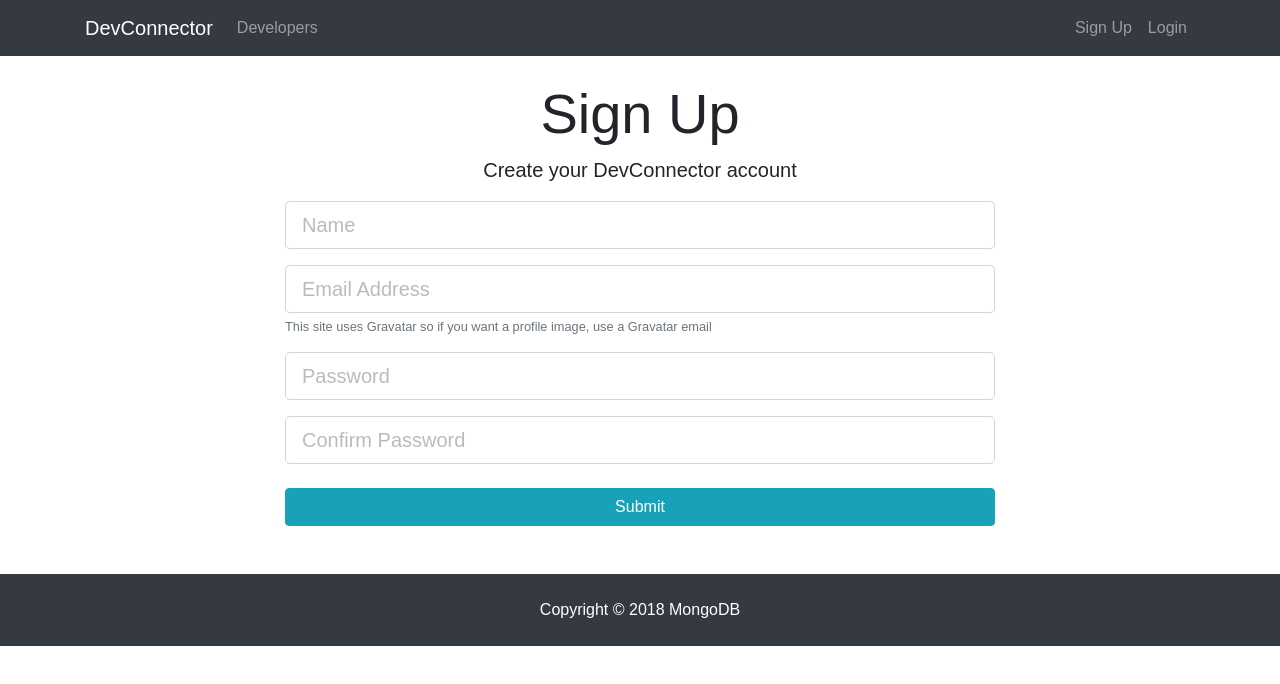
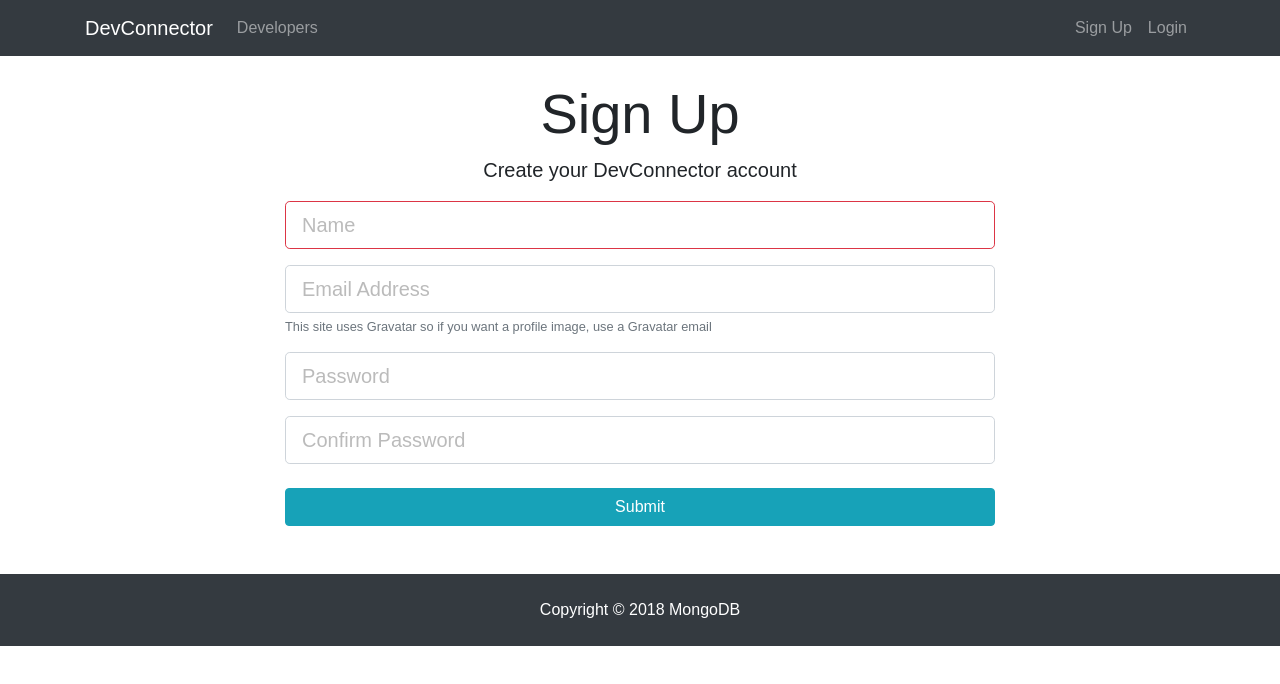
Before and after one commit to TextError/MongoDB, a React (Create React App) app in the folder client/: page /register in a window 1280 px wide. Shown: the top 684 px of the page. Built offline with nearby package versions, Linux system fonts and the light colour scheme.

Commit message:
`errors` is  required in `Register`, but its value is `undefined`.

```diff
--- a/client/src/components/auth/Register.js
+++ b/client/src/components/auth/Register.js
@@ -59,7 +59,7 @@ class Register extends Component {
                 <div className="form-group">
                   <input
                     type="text"
-                    className={classnames('form-control form-control-lg', {'is-invalid': errors.name})}
+                    className={classnames('form-control form-control-lg is-invalid', {'is-invalid': errors.name})}
                     placeholder="Name"
                     name="name"
                     value={this.state.name}
```
